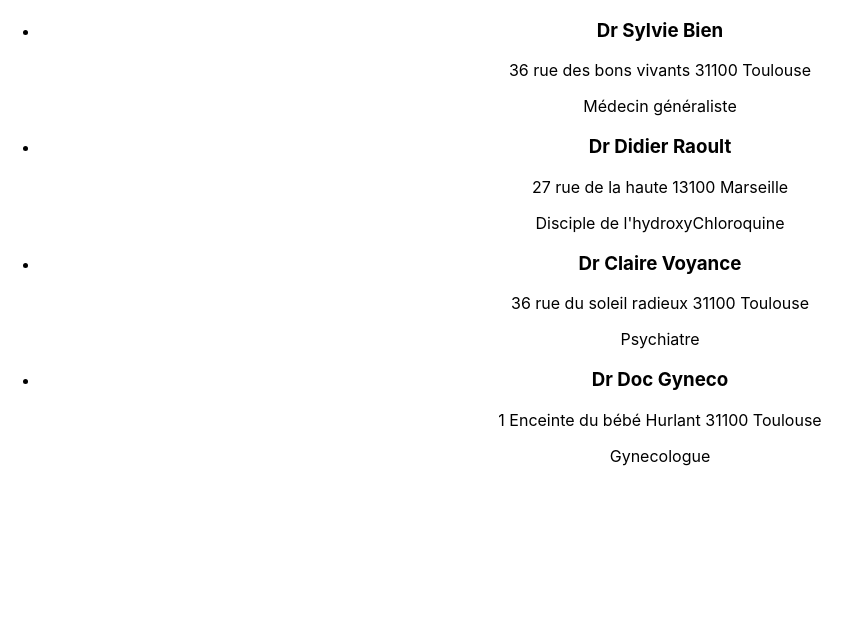
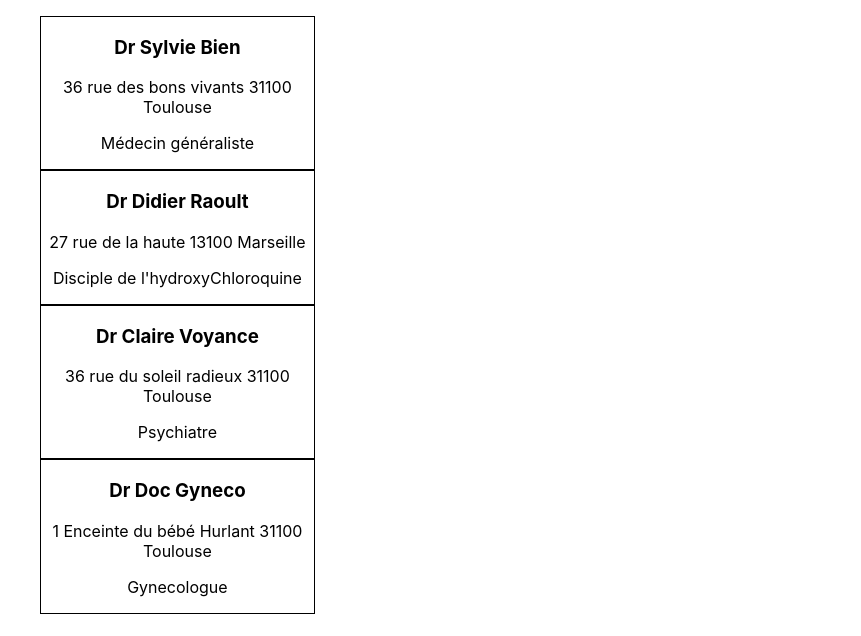
Before and after one commit to Anthony31400/doc-lana, a React (Create React App) app: page /doctor in a window 1280 px wide. Shown: the top 636 px of the page, without its empty margins (0-861 px from the left). Built offline with nearby package versions, Linux system fonts and the light colour scheme.

Commit message:
add a bit of css

```diff
--- a/src/components/doctor/Doctor.jsx
+++ b/src/components/doctor/Doctor.jsx
@@ -1,5 +1,6 @@
 import React from 'react';
 import PropTypes from 'prop-types';
+import './doctor.css';
 
 function Doctor({ name, adress, speciality }) {
   return (
--- a/src/components/doctor/ShowDoctor.jsx
+++ b/src/components/doctor/ShowDoctor.jsx
@@ -1,5 +1,6 @@
 import React from 'react';
 import Doctor from './Doctor';
+import './doctor.css';
 
 const medecin = [
   {
@@ -32,7 +33,7 @@ function ShowDoctor() {
   const allDoctor = (
     <ul>
       {medecin.map(doc => (
-        <li key={doc.id}>
+        <li key={doc.id} className="doclist">
           <Doctor {...doc} />
         </li>
       ))}
--- a/src/components/doctor/doctor.css
+++ b/src/components/doctor/doctor.css
@@ -0,0 +1,9 @@
+.doclist {
+  list-style: none;
+}
+
+.Doctor {
+  border: 1px solid black;
+  height: auto;
+  width: 22%;
+}
```
